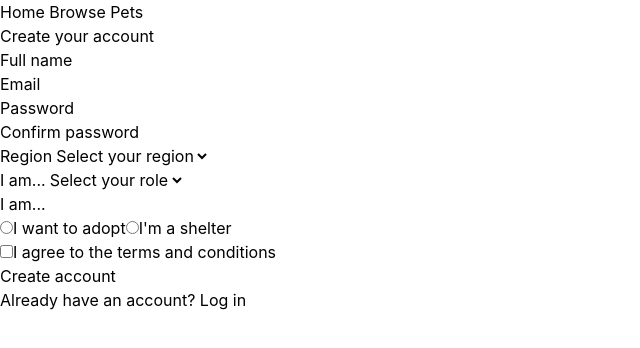
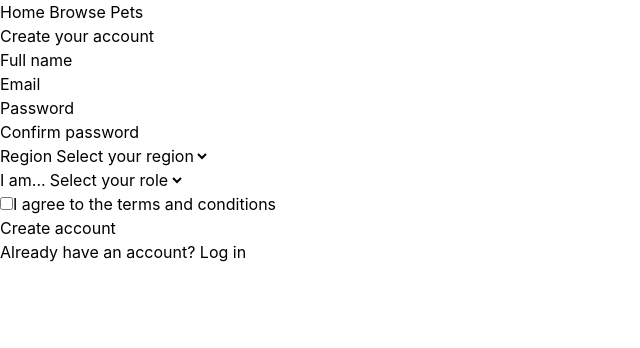
Before and after one commit to eiadoumer/Paws, a React (Vite) app: page /register in a window 1280 px wide. Shown: the top 348 px of the page, without its empty margins (0-640 px from the left). Built offline with nearby package versions, Linux system fonts and the light colour scheme.

Commit message:
Add all register form fields

```diff
--- a/src/pages/RegisterPage.jsx
+++ b/src/pages/RegisterPage.jsx
@@ -51,15 +51,7 @@ function RegisterPage() {
           </select>
         </div>
 
-        <fieldset>
-          <legend>I am...</legend>
-          {ROLES.map((role) => (
-            <label key={role.value}>
-              <input type="radio" name="role" value={role.value} required />
-              {role.label}
-            </label>
-          ))}
-        </fieldset>
+
 
         <div>
           <label>
```
